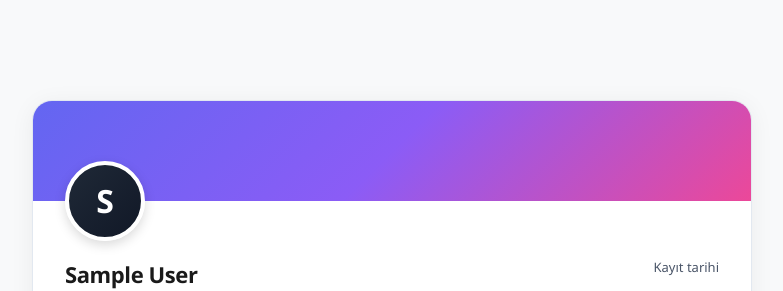
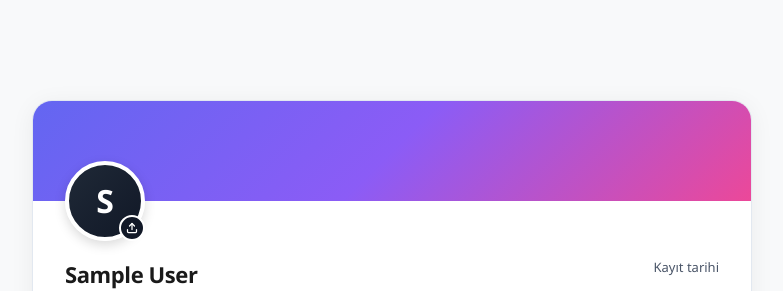
Before and after one commit to gulnurkilinc/full-stack, a React (Create React App) app in the folder frontend/: page /profile in a window 1280 px wide. Shown: the top 291 px of the page, without its empty margins (248-1031 px from the left). Built offline with nearby package versions, Linux system fonts and the light colour scheme; no server answers; sample sign-in values are in the browser's storage.

Commit message:
avatar yükleme yapıldı

```diff
--- a/frontend/src/pages/Profile/Profile.jsx
+++ b/frontend/src/pages/Profile/Profile.jsx
@@ -76,6 +76,32 @@ const Profile = () => {
   const badgeBg      = themeName === 'light' ? '#f0fdf4' : themeName === 'dark' ? '#052e16' : '#0a1a0a';
   const badgeBorder  = themeName === 'light' ? '#bbf7d0' : themeName === 'dark' ? '#166534' : '#1a3a1a';
   const badgeColor   = themeName === 'light' ? '#15803d' : '#22c55e';
+
+  // ── AVATAR YÜKLE ──────────────────────────────────────────────────────────
+  const handleAvatarUpload = async (e) => {
+    const file = e.target.files[0];
+    if (!file) return;
+
+    if (file.size > 2 * 1024 * 1024) {
+      toast.error('Dosya boyutu 2MB\'dan küçük olmalıdır');
+      return;
+    }
+
+    const formData = new FormData();
+    formData.append('avatar', file);
+
+    try {
+      const response = await axiosInstance.put('/profile/update', formData, {
+        headers: { 'Content-Type': 'multipart/form-data' }
+      });
+      if (response.data.success) {
+        dispatch(updateUser(response.data.user));
+        toast.success('Profil fotoğrafı güncellendi! ✅');
+      }
+    } catch (error) {
+      toast.error('Fotoğraf yüklenirken hata oluştu');
+    }
+  };
 
   // ── PROFIL GÜNCELLE ────────────────────────────────────────────────────────
   const handleProfileSubmit = async (e) => {
@@ -201,16 +227,44 @@ const Profile = () => {
           {/* Avatar + bilgi */}
           <div style={{ padding: '0 32px 28px', position: 'relative' }}>
             {/* Avatar */}
+            {/* Avatar + yükleme butonu */}
+            <div style={{ position: 'relative', width: '80px', marginTop: '-40px', marginBottom: '16px' }}>
               <div style={{
                 width: '80px', height: '80px', borderRadius: '50%',
                 background: 'linear-gradient(135deg, #1f2937 0%, #111827 100%)',
                 display: 'flex', alignItems: 'center', justifyContent: 'center',
                 color: 'white', fontSize: '32px', fontWeight: '700',
                 border: `4px solid ${cardBg}`,
-              marginTop: '-40px', marginBottom: '16px',
-              boxShadow: '0 4px 12px rgba(0,0,0,0.15)'
+                boxShadow: '0 4px 12px rgba(0,0,0,0.15)',
+                overflow: 'hidden'
               }}>
-              {user?.name?.charAt(0).toUpperCase()}
+                {user?.avatar?.url && user.avatar.url.includes('cloudinary') ? (
+                  <img src={user.avatar.url} alt="avatar" style={{ width: '100%', height: '100%', objectFit: 'cover' }} />
+                ) : (
+                  user?.name?.charAt(0).toUpperCase()
+                )}
+              </div>
+
+              {/* Yükleme butonu */}
+              <label style={{
+                position: 'absolute', bottom: '0', right: '0',
+                width: '26px', height: '26px', borderRadius: '50%',
+                backgroundColor: '#111827', border: `2px solid ${cardBg}`,
+                display: 'flex', alignItems: 'center', justifyContent: 'center',
+                cursor: 'pointer'
+              }}>
+                <svg width="12" height="12" viewBox="0 0 24 24" fill="none" stroke="white" strokeWidth="2.5" strokeLinecap="round" strokeLinejoin="round">
+                  <path d="M21 15v4a2 2 0 0 1-2 2H5a2 2 0 0 1-2-2v-4"/>
+                  <polyline points="17 8 12 3 7 8"/>
+                  <line x1="12" y1="3" x2="12" y2="15"/>
+                </svg>
+                <input
+                  type="file"
+                  accept="image/*"
+                  style={{ display: 'none' }}
+                  onChange={handleAvatarUpload}
+                />
+              </label>
             </div>
 
             <div style={{ display: 'flex', alignItems: 'flex-start', justifyContent: 'space-between', flexWrap: 'wrap', gap: '12px' }}>
```
Lines whose indentation alone changed are shown as unchanged.
